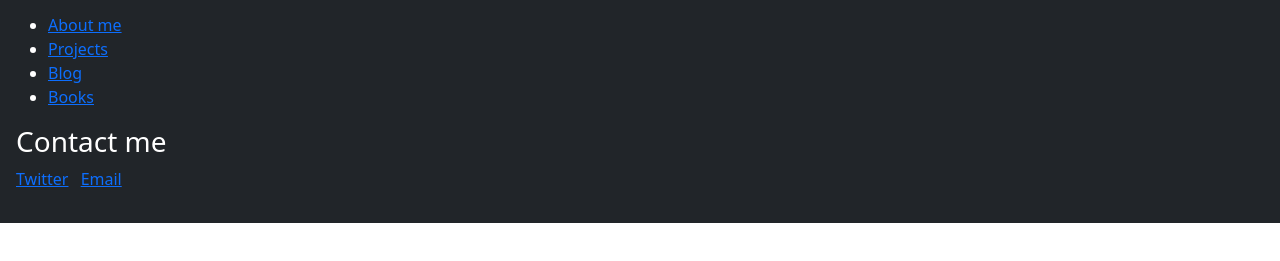
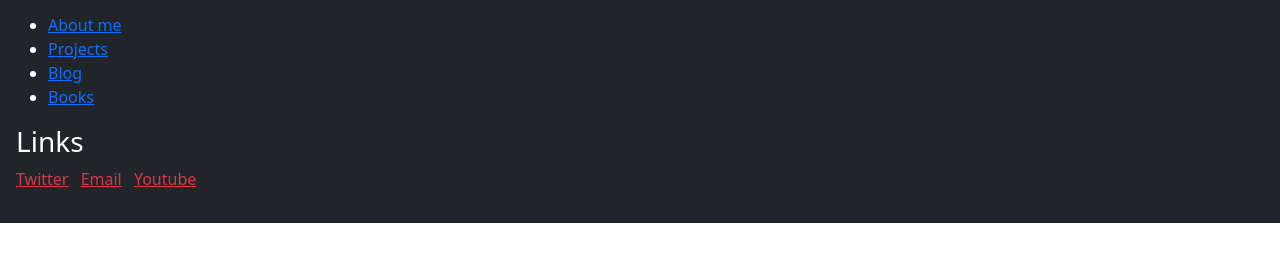
Before and after one commit to neilk17/neilk17.github.io, a plain HTML site: page index.html in a window 1280 px wide. Shown: the part 99-360 px from the top of the page. Drawn offline with nearby package versions, Linux system fonts and the light colour scheme.

Commit message:
update links

```diff
--- a/index.html
+++ b/index.html
@@ -25,10 +25,11 @@
           <li><a href="#" class="link-primary">Books</a></li>
         </ul>
 
-        <h3>Contact me</h3>
+        <h3>Links</h3>
         <ul class="list-inline">
-          <li class="list-inline-item"><a href="https://twitter.com/neilkanakia" class="link-primary">Twitter</a></li>
-          <li class="list-inline-item"><a href="mailto: ndk34@drexel.edu" class="link-primary">Email</a></li>
+          <li class="list-inline-item"><a href="https://twitter.com/neilkanakia" class="link-danger">Twitter</a></li>
+          <li class="list-inline-item"><a href="mailto: ndk34@drexel.edu" class="link-danger">Email</a></li>
+          <li class="list-inline-item"><a href="https://www.youtube.com/channel/UCzkPFAflF3aqyrpNAL12AqQ" class="link-danger">Youtube</a></li>
         </ul>
         </div>
     </body>
```
